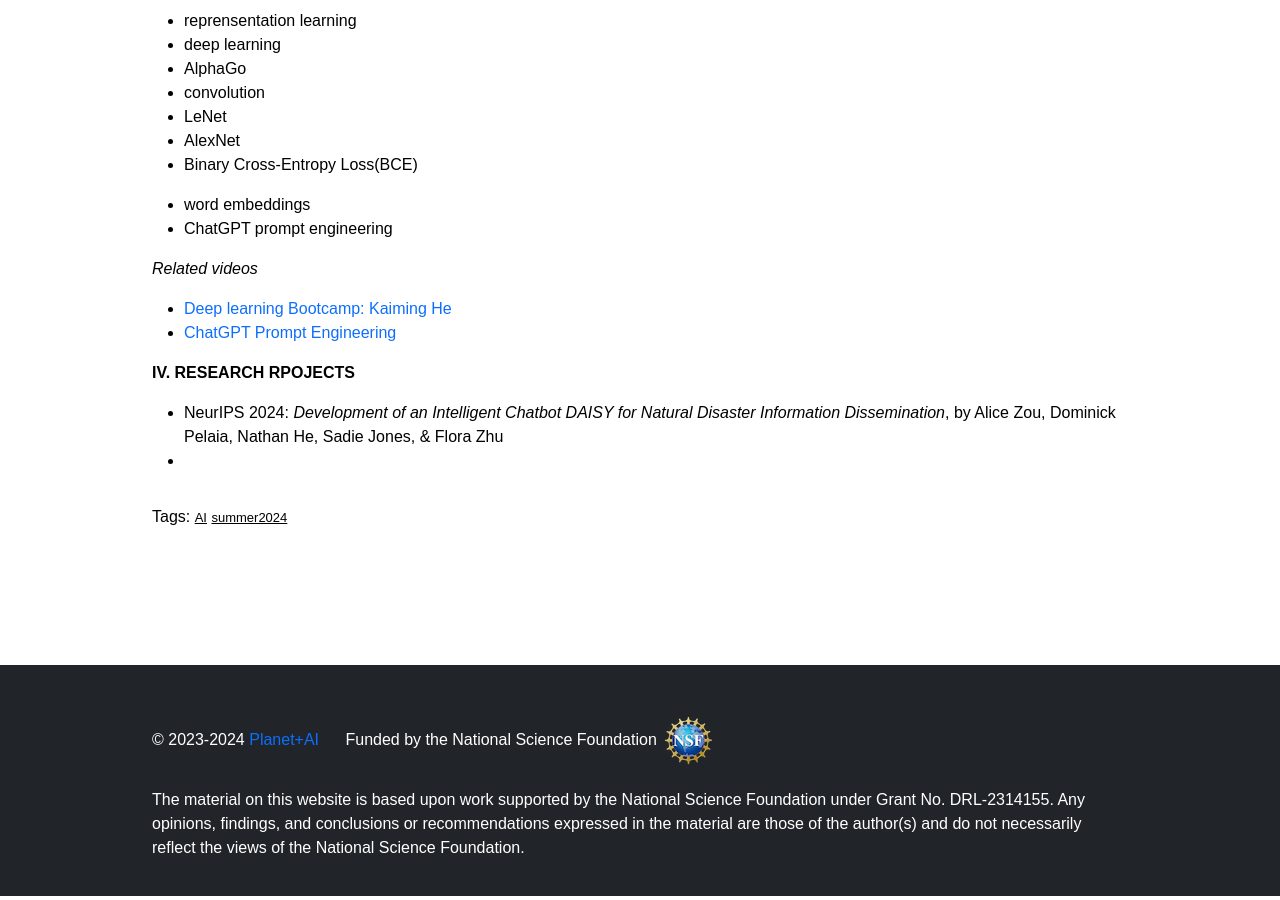
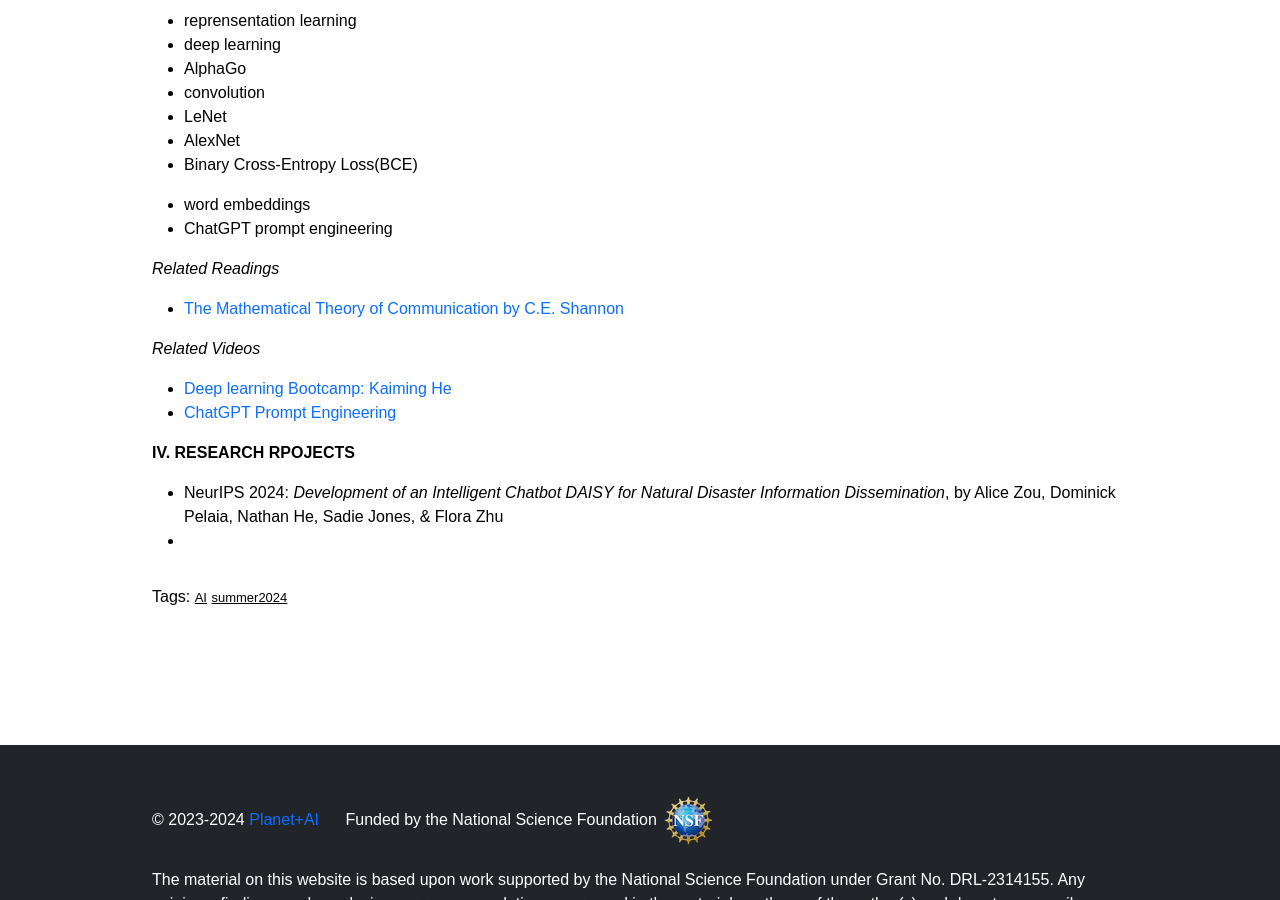
Before and after one commit to planet-ai-2023/planet-ai-2023.github.io, a Jekyll site: the page built from _posts/2024-7-2-planet-ai-research-group.md, in a window 1280 px wide and 900 px high, scrolled down 675 px. Built offline with Jekyll 4.4.1, drawn with Linux system fonts in a browser that asks for light colours.

Commit message:
Add files via upload

```diff
--- a/_posts/2024-7-2-planet-ai-research-group.md
+++ b/_posts/2024-7-2-planet-ai-research-group.md
@@ -36,7 +36,10 @@ The Planet+AI Research Group were started by our program alumni:
 - ChatGPT prompt engineering
 <br/>
 
-*Related videos*
+*Related Readings*
+- [The Mathematical Theory of Communication by C.E. Shannon](https://people.math.harvard.edu/~ctm/home/text/others/shannon/entropy/entropy.pdf){:target="_blank"}
+
+*Related Videos*
 - [Deep learning Bootcamp: Kaiming He](https://www.youtube.com/watch?v=D_jt-xO_RmI){:target="_blank"}
 - [ChatGPT Prompt Engineering](https://www.deeplearning.ai/short-courses/chatgpt-prompt-engineering-for-developers/){:target="_blank"}
 <br/>
```
